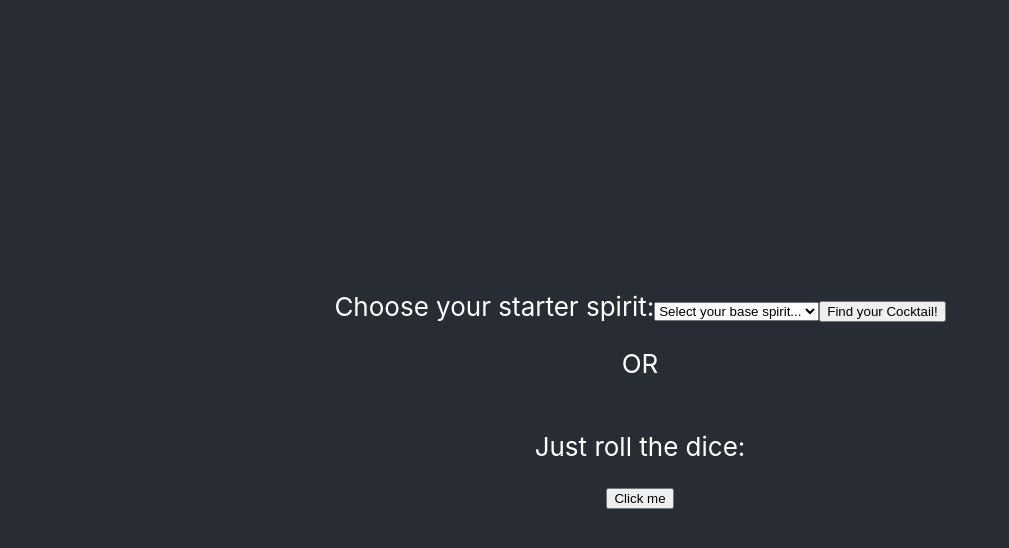
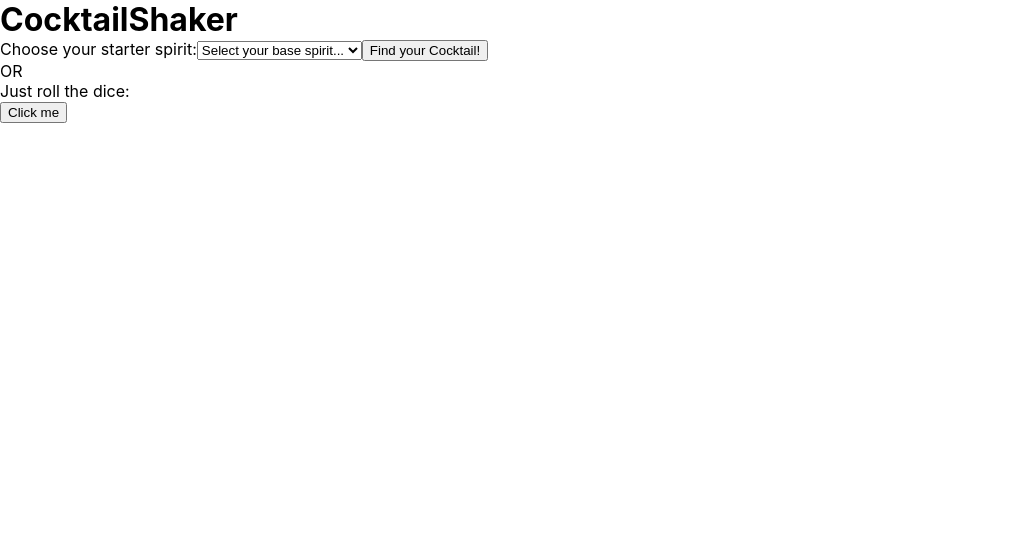
Before and after one commit to sajg1/cocktail_shaker, a React (Create React App) app: page / in a window 1280 px wide. Shown: the top 548 px of the page, without its empty margins (0-1009 px from the left). Built offline with nearby package versions, Linux system fonts and the light colour scheme.

Commit message:
created a like button. When selected the data is passed to the backend using the addLikedDrink function in Main.js. I am able to print out the data from the backend in terminal.

```diff
--- a/src/components/Cocktail.js
+++ b/src/components/Cocktail.js
@@ -1,14 +1,20 @@
-import '../App.css'
 import React from 'react';
 
 
 const Cocktail = (props) => {
+
+  const handleLikeClick = (event) => {
+    event.preventDefault();
+    props.likeDrink()
+  }
+
   return (
-    <div className="App-header">
+    <div className="">
       { props.cocktail &&
         <div>
           <p>Drink Name: {props.cocktail.name}</p>
           <img src={props.cocktail.image} alt="Drink img"></img>
+          <button onClick={handleLikeClick}>👍</button>
         </div>
       }
     </div>
--- a/src/components/CocktailBySpiritForm.js
+++ b/src/components/CocktailBySpiritForm.js
@@ -1,4 +1,3 @@
-import '../App.css'
 import React, { useState } from 'react';
 
 const CocktailBySpiritForm = (props) => {
@@ -13,7 +12,7 @@ const handleSubmit = (e) => {
 }
 
   return (
-    <div className="App-header">
+    <div className="">
       <form onSubmit={handleSubmit}>
         <label htmlFor='spirit-selector'>Choose your starter spirit:</label>
         <select name='spirit-selector' id='spirit-selector' onChange={(e) => setSpirit({...spirit, name:e.target.value})} value={spirit.name}>
--- a/src/components/DrinkDetails.js
+++ b/src/components/DrinkDetails.js
@@ -13,10 +13,9 @@ const DrinkDetails = (props) => {
       {props.cocktail &&
         <div>
           <h3>{props.cocktail.name}</h3>
-
             <p>This should be presented in a {props.cocktail.glass}.</p>
-            <p>{props.cocktail.instructions}</p>
             <table>
+              <tbody>
                 <tr>
                   <td>Ingredients | </td>
                   {props.cocktail.ingredients.map((ingredient) => <td key={Object.keys(ingredient)[0]}>{Object.values(ingredient)[0]}</td>)}
@@ -25,7 +24,9 @@ const DrinkDetails = (props) => {
                   <td>Measures | </td>
                   {props.cocktail.measures.map((measure) =><td key={Object.keys(measure)[0]}>{Object.values(measure)[0]}</td>)}
                 </tr>
+              </tbody>
             </table>
+            <p>{props.cocktail.instructions}</p>
         </div>
       }
     </div>
--- a/src/containers/Main.js
+++ b/src/containers/Main.js
@@ -1,6 +1,8 @@
 import Cocktail from '../components/Cocktail';
 import CocktailBySpiritForm from '../components/CocktailBySpiritForm';
-import React, { useState } from 'react';
+import DrinkDetails from '../components/DrinkDetails';
+import React, { useState} from 'react';
+import '../styles/Main.css'
 import axios from 'axios';
 
 
@@ -12,11 +14,11 @@ export default function Main() {
   // ingredients and measures lists.
   function cocktailSetup(cocktail_response) {
     const res = cocktail_response.data;
-    const random_cocktail = res['drinks'][0]
+    const cocktail = res['drinks'][0]
     // sort ingredients and measures into lists
     const ingredients = []
     const measures = []
-    for (const [key,value] of Object.entries(random_cocktail)) {
+    for (const [key,value] of Object.entries(cocktail)) {
       if (key.includes("strIngredient")) {
         if (value !== null) {
           let new_object = {};
@@ -32,16 +34,14 @@ export default function Main() {
         }
       }
     }
-    console.log("Ingredients: ",ingredients)
-    console.log("Measures: ",measures)
     setCurrentCocktailData({
-      id: random_cocktail.idDrink,
-      name: random_cocktail.strDrink,
-      glass: random_cocktail.strGlass,
+      id: cocktail.idDrink,
+      name: cocktail.strDrink,
+      glass: cocktail.strGlass,
       ingredients: ingredients,
       measures: measures,
-      instructions: random_cocktail.strInstructions,
-      image: random_cocktail.strDrinkThumb
+      instructions: cocktail.strInstructions,
+      image: cocktail.strDrinkThumb
     })
   }
 
@@ -77,10 +77,28 @@ export default function Main() {
     })
   }
 
+  function addLikedDrink() {
+    const headers = {
+      'Content-Type': 'application/json'
+    }
+
+    axios.post('/add-liked-cocktail/', {currentCocktailData}, {
+      headers:headers
+    })
+    .then((response) => {
+      console.log(response)
+    })
+    .then((error) => {
+      console.log(error)
+    })
+  }
+
   return (
     <React.Fragment>
-      <CocktailBySpiritForm cocktailBySpirit={currentCocktailData} getCocktail={getRandomCocktailData} getCocktailBySpirit={getCocktailBySpirit} />
-      <Cocktail cocktail={currentCocktailData} />
+      <h1 className="logo">CocktailShaker</h1>
+      <CocktailBySpiritForm className="cocktail-component" cocktailBySpirit={currentCocktailData} getCocktail={getRandomCocktailData} getCocktailBySpirit={getCocktailBySpirit} />
+      <Cocktail className="cocktail-component" cocktail={currentCocktailData} likeDrink={addLikedDrink}/>
+      <DrinkDetails className="cocktail-component" cocktail={currentCocktailData} />
     </ React.Fragment>
   )
 }
--- /dev/null
+++ b/src/styles/Main.css
@@ -0,0 +1,7 @@
+* {
+  margin: 0;
+}
+
+.container {
+
+}
```
Also changed, not shown: src/styles/App.css (renamed from src/App.css), 1 other file (tests, documents, lock files or other folders). Lines whose indentation alone changed are shown as unchanged.
